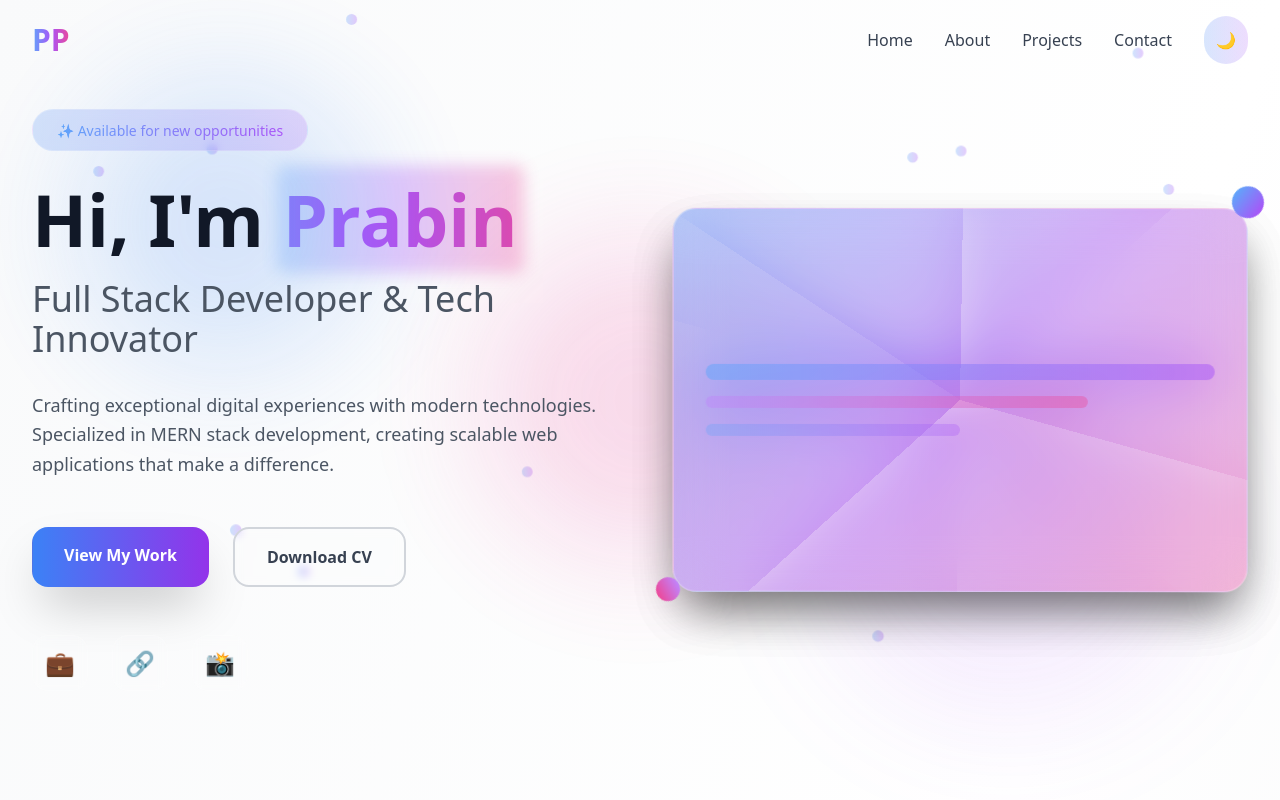
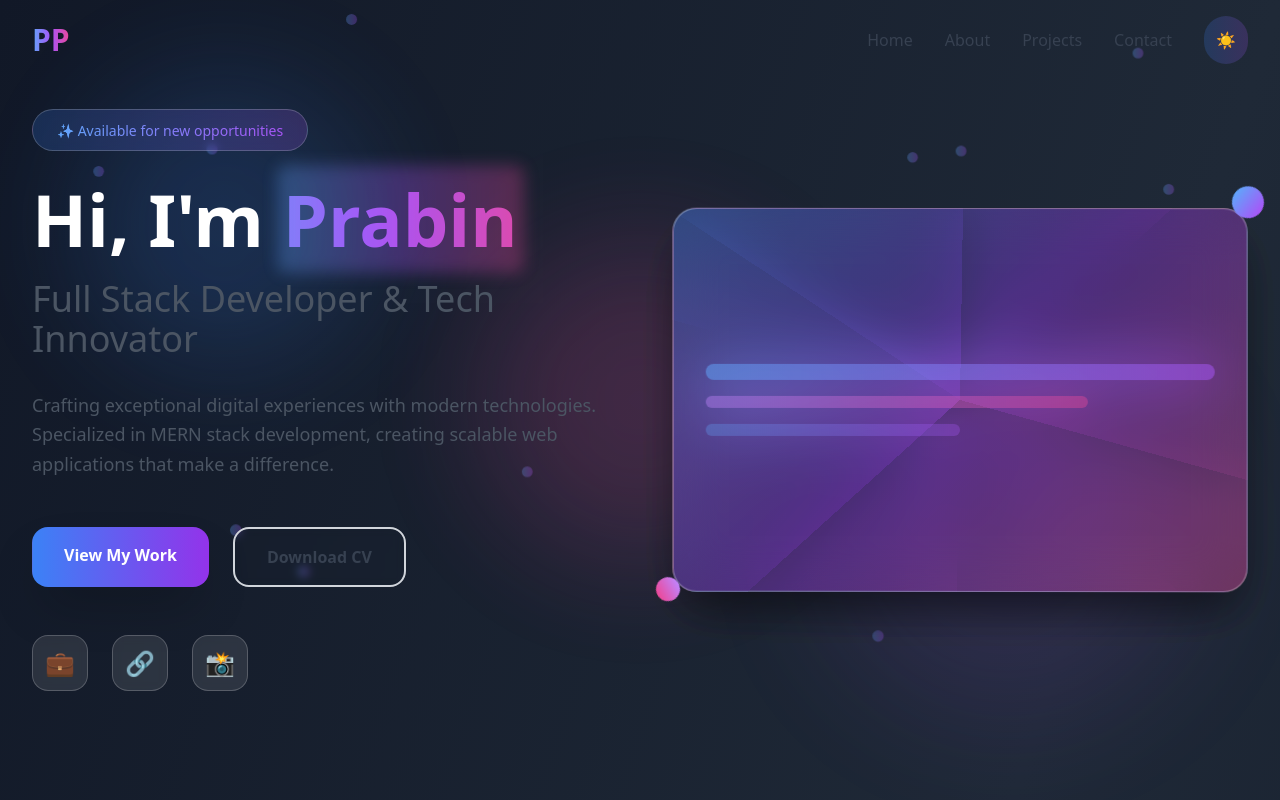
Before and after one commit to Prabin-496/pprabin.com.np, a React (Vite) app: page / in a window 1280 px wide. Shown: the top 800 px of the page. Built offline with nearby package versions, Linux system fonts and the light colour scheme.

Commit message:
data inserted personal info site social media

```diff
--- a/src/App.tsx
+++ b/src/App.tsx
@@ -11,7 +11,7 @@ import Footer from './components/Footer';
 import './index.css';
 // / Main App Component
 const App = () => {
-  const [darkMode, setDarkMode] = useState(false);
+  const [darkMode, setDarkMode] = useState(true);
 
   useEffect(() => {
     // Check for saved theme preference or default to dark mode
--- a/src/components/Contact.tsx
+++ b/src/components/Contact.tsx
@@ -93,7 +93,7 @@ const Contact = () => {
                     icon: '📸',
                     label: 'Instagram',
                     value: '@mantramountain',
-                    href: 'https://www.instagram.com/mantramountain/'
+                    href: 'https://www.instagram.com/prabin_496/'
                   }
                 ].map((contact, index) => (
                   <motion.a
--- a/src/components/Hero.tsx
+++ b/src/components/Hero.tsx
@@ -111,8 +111,8 @@ const Hero = () => {
             >
               {[
                 { href: "https://www.linkedin.com/in/prabin-parajuli-techie496/", icon: "💼", label: "LinkedIn" },
-                { href: "https://github.com/yourusername", icon: "🔗", label: "GitHub" },
-                { href: "https://www.instagram.com/mantramountain/", icon: "📸", label: "Instagram" }
+                { href: "https://github.com/prabin_496", icon: "🔗", label: "GitHub" },
+                { href: "https://www.instagram.com/prabin_496/", icon: "📸", label: "Instagram" }
               ].map((social, index) => (
                 <motion.a
                   key={social.label}
--- /dev/null
+++ b/src/types/images.d.ts
@@ -0,0 +1,4 @@
+declare module '*.png' {
+  const value: string;
+  export default value;
+}
```
Also changed, not shown: src/Assets/mmlogo.png (added).
